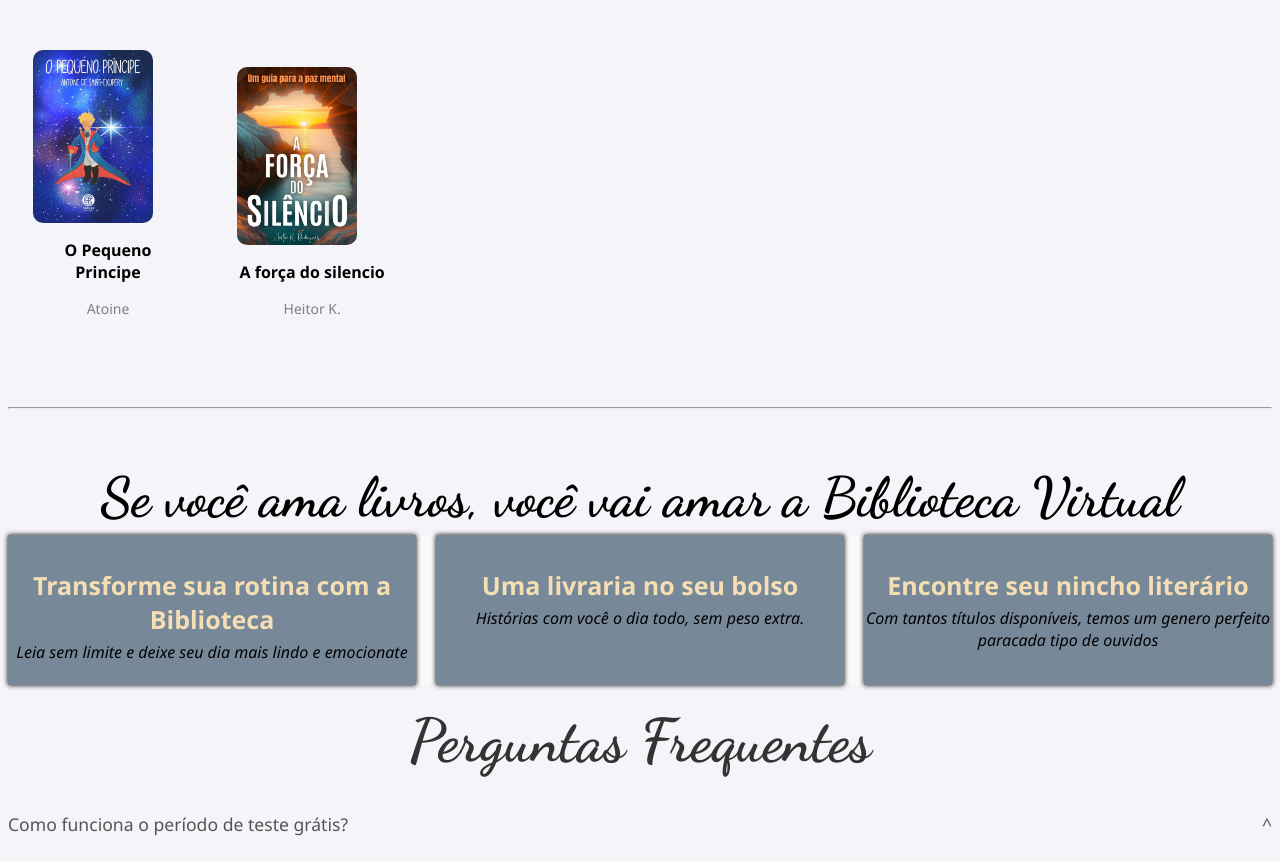
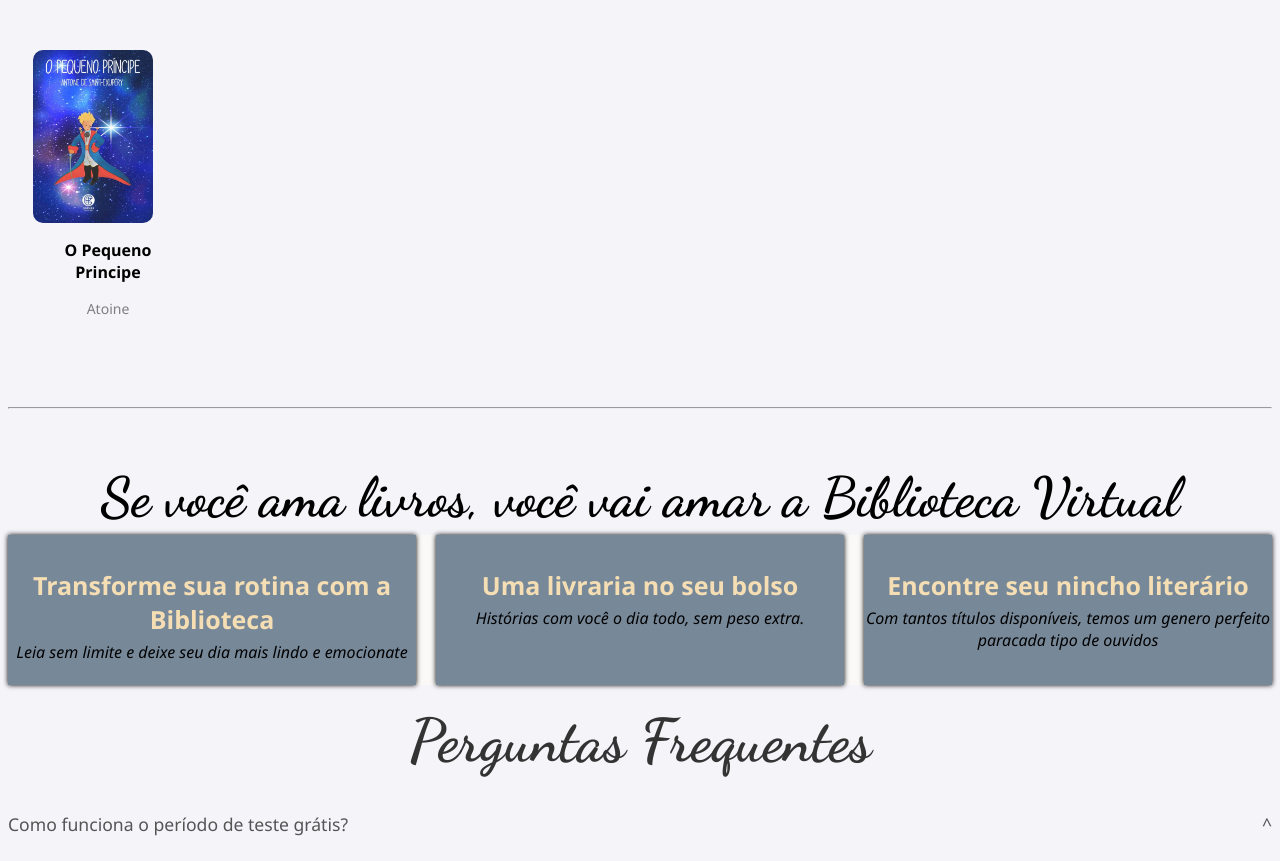
Before and after one commit to Beatrizfarias01/projeto-final-uc-linguagens-de-marcacao, a plain HTML site: page index.html in a window 1280 px wide. Shown: the part 1648-2509 px from the top of the page. Drawn offline with Linux system fonts and the light colour scheme; a web font is replaced by a local one.

Commit message:
alteração

```diff
--- a/index.html
+++ b/index.html
@@ -91,11 +91,6 @@
         <p class="titulo"> O Pequeno Principe </p>
         <p class="autor">Atoine</p>
     </div>
-    <div class=" capa">
-        <img src="imgs/imgs21.jpeg" alt="Livro21">
-        <p class="titulo"> A força do silencio  </p>
-        <p class="autor">Heitor K.</p>
-    </div>
 <hr>
 
     <!-- TEXTO03 -->
```
